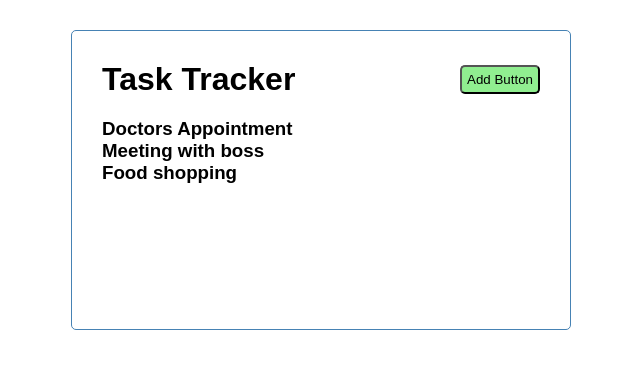
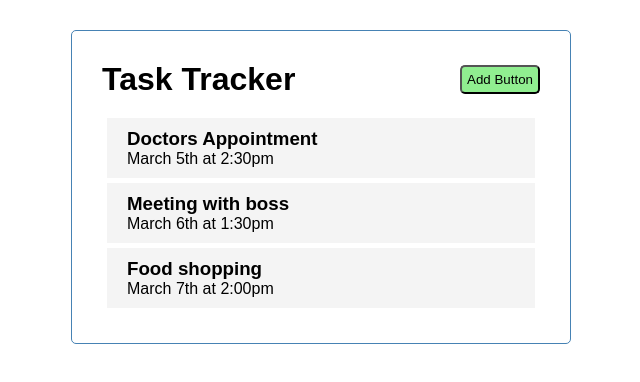
Before and after one commit to pearlhamilton/task-tracker, a Vue app: page / in a window 1280 px wide. Shown: the top 382 px of the page, without its empty margins (319-959 px from the left). Built offline with nearby package versions, Linux system fonts and the light colour scheme.

Commit message:
style individual tasks

```diff
--- /dev/null
+++ b/src/components/Task.vue
@@ -0,0 +1,35 @@
+<template>
+    <div class="task">
+        <h3>{{task.text}}</h3>
+        <p>{{task.day}}</p>
+
+    </div>
+</template>
+
+<script>
+    export default{
+        name:'Task',
+        props: {
+            task: Object
+        }
+    }
+</script>
+
+<style scoped>
+ .task{
+     background: #f4f4f4;
+     margin: 5px;
+     padding: 10px 20px;
+     cursor: pointer
+ }
+
+ .task h3{
+     display:flex;
+     align-items: center;
+     justify-content: space-between;
+ }
+
+ .task.reminder{
+     border-left: 5px solid green;
+ }
+</style>
--- a/src/components/Tasks.vue
+++ b/src/components/Tasks.vue
@@ -1,16 +1,22 @@
 <template>
-    <div v-for="task in tasks">
-        <h3>{{task.text}}</h3>
+    <div :key="task.id" v-for="task in tasks">
+        <Task :task="task"/>
 
 
     </div>
 </template>
 
 <script>
+    import Task from './Task'
+
+
     export default {
         name: "Tasks",
         props: {
             tasks: Array
+        },
+        components: {
+            Task
         }
     }
 
```
